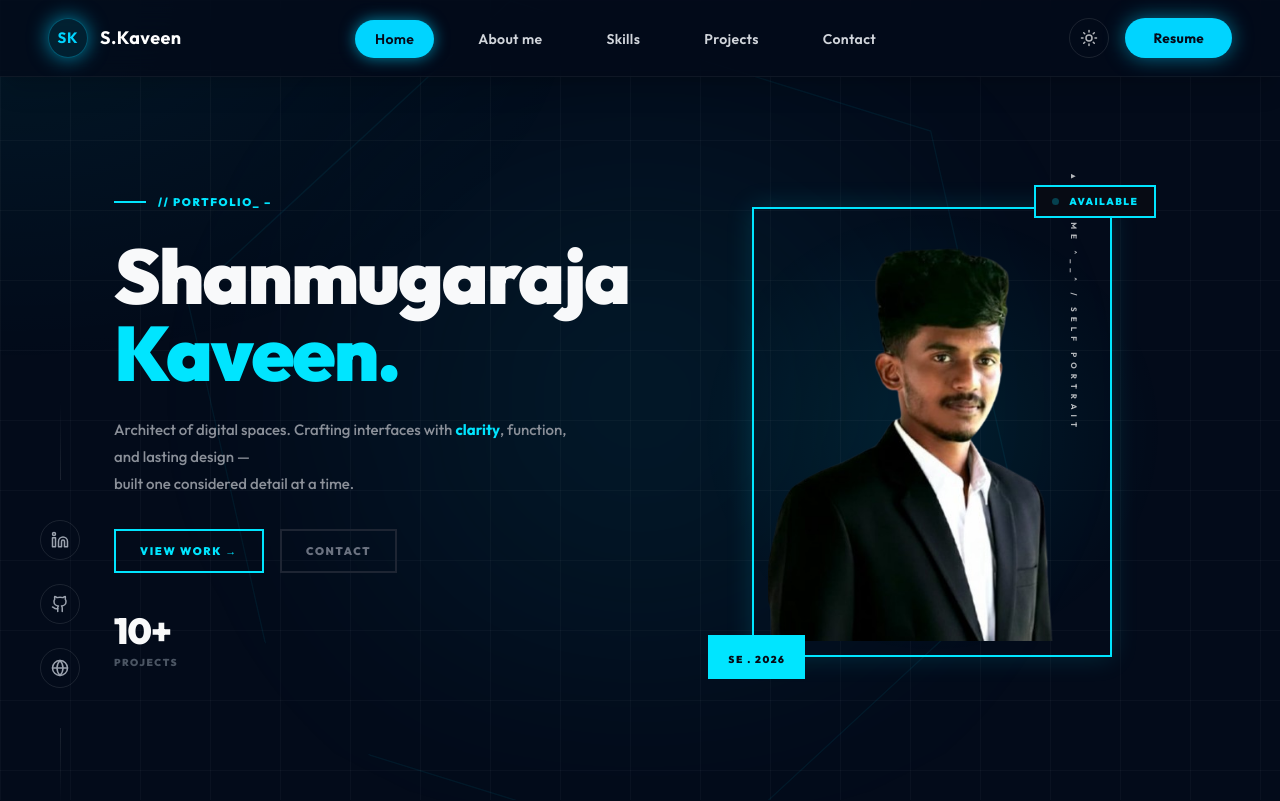
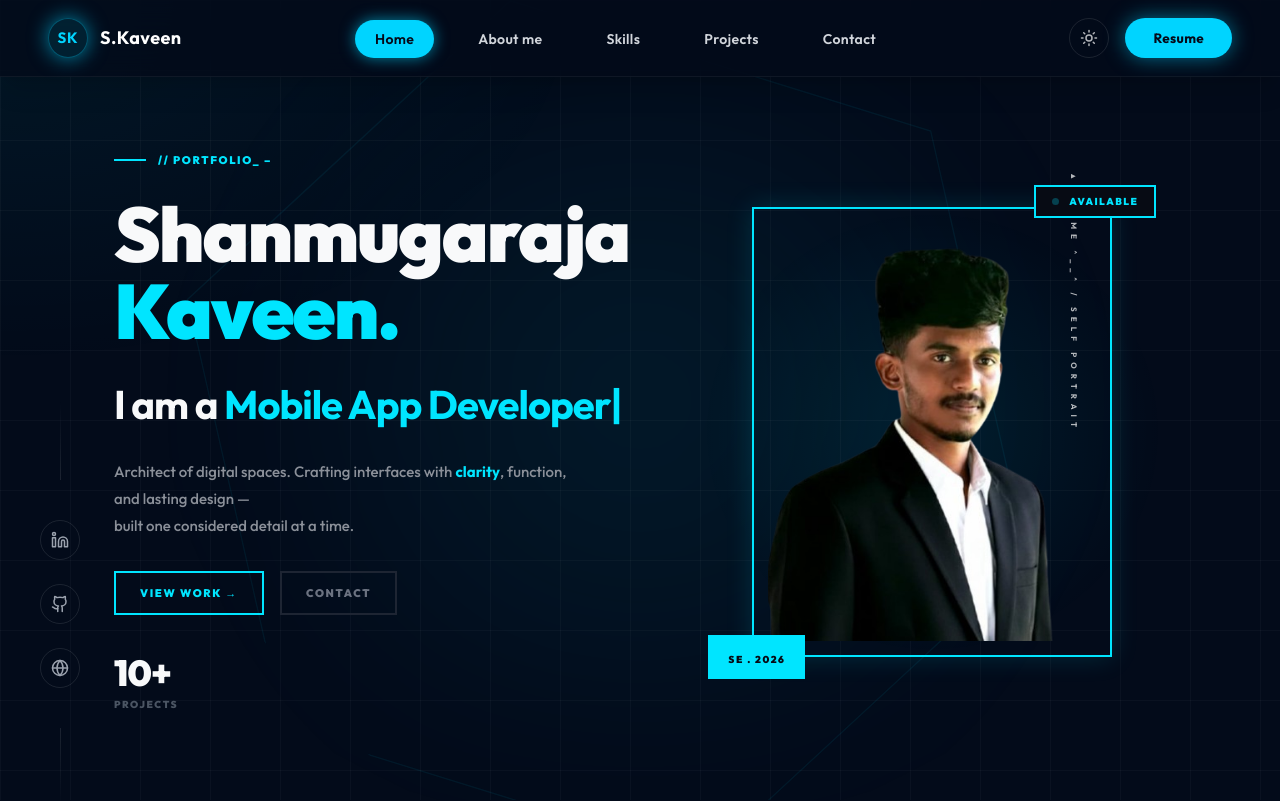
Before and after one commit to kaveenskn/My_portfolio, a Next.js app: page / in a window 1280 px wide. Shown: the top 801 px of the page. Built offline with nearby package versions, Linux system fonts and the light colour scheme.

Commit message:
added a change in hero section

```diff
--- a/package.json
+++ b/package.json
@@ -16,6 +16,7 @@
     "next": "14.2.35",
     "react": "^18",
     "react-dom": "^18",
+    "react-type-animation": "^3.2.0",
     "swiper": "^12.1.2"
   },
   "devDependencies": {
--- a/src/components/HeroContent.tsx
+++ b/src/components/HeroContent.tsx
@@ -4,6 +4,7 @@ import { motion } from "framer-motion";
 import Image from "next/image";
 import { useState, useEffect } from "react";
 import { useTheme } from "./ThemeProvider";
+import { TypeAnimation } from "react-type-animation";
 
 const containerVariants = {
   hidden: { opacity: 0 },
@@ -98,7 +99,7 @@ export default function HeroContent() {
             <span
               className={`text-[11px] font-black tracking-[0.15em] uppercase ${isLight ? "text-blue-600" : "text-[#00e5ff]"}`}
             >
-              // PORTFOLIO_ –
+              {"// PORTFOLIO_ –"}
             </span>
           </motion.div>
 
@@ -120,6 +121,28 @@ export default function HeroContent() {
             >
               Kaveen<span className={isLight ? "text-blue-600" : "text-[#00e5ff]"}>.</span>
             </h1>
+          </motion.div>
+
+          {/* Typewriter Effect */}
+          <motion.div variants={itemVariants} className="mb-6 min-h-[40px] sm:min-h-[48px]">
+            <h2 className={`text-[28px] sm:text-[36px] md:text-[40px] font-bold tracking-tight ${isLight ? "text-gray-900" : "text-[#f8f9fa]"}`}>
+              I am a{" "}
+              <span className={isLight ? "text-blue-600" : "text-[#00e5ff]"}>
+                <TypeAnimation
+                  sequence={[
+                    "Fullstack Developer",
+                    2000,
+                    "Mobile App Developer",
+                    2000,
+                    "AI Enthusiast",
+                    2000,
+                  ]}
+                  wrapper="span"
+                  speed={50}
+                  repeat={Infinity}
+                />
+              </span>
+            </h2>
           </motion.div>
 
           {/* Description */}
```
Also changed, not shown: 1 other file (tests, documents, lock files or other folders).
